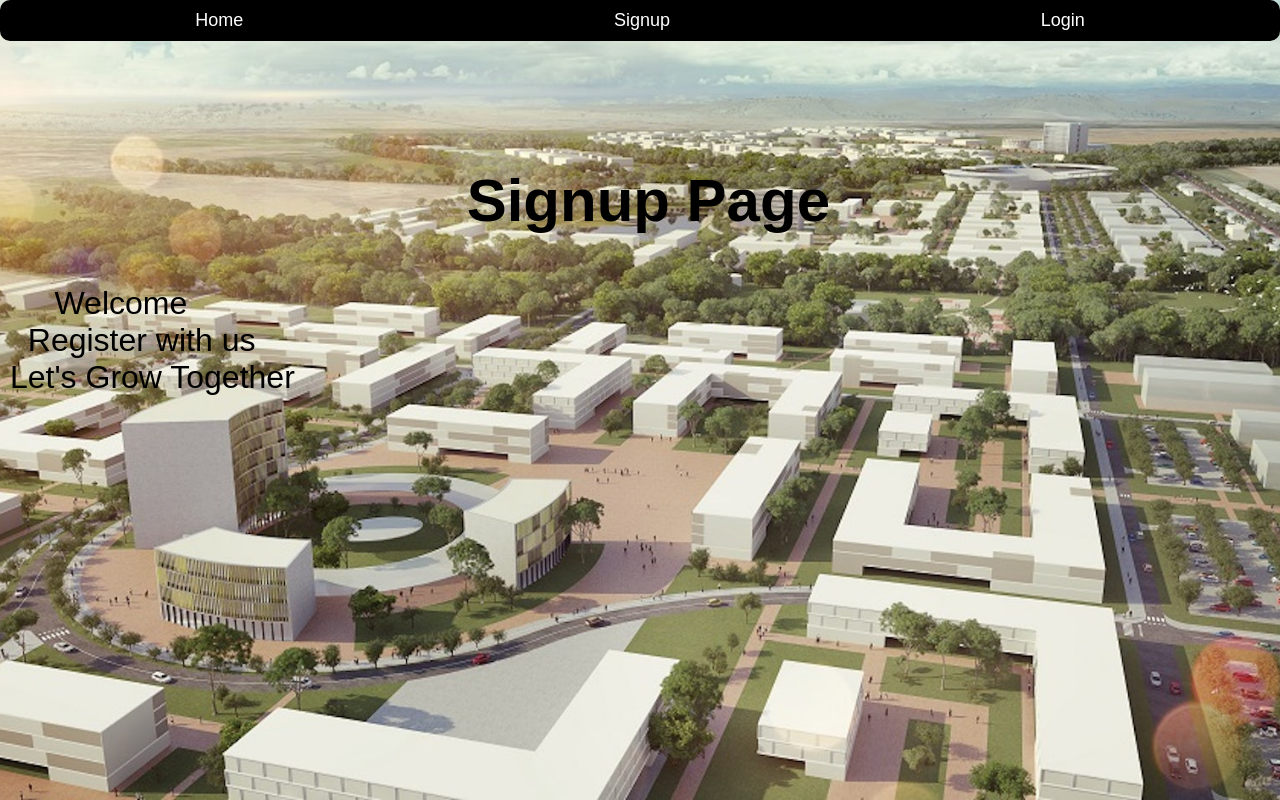
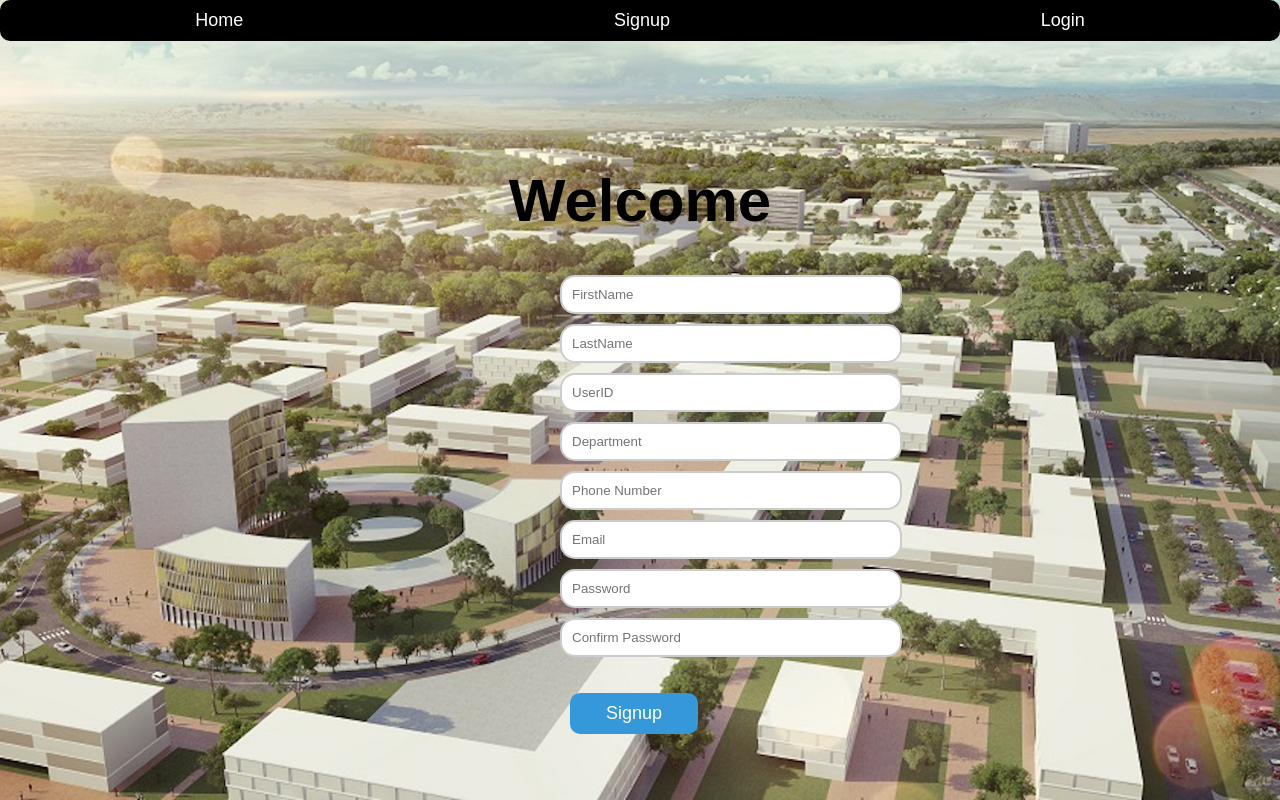
Before and after one commit to DHL-Code/StudentFacilityComplaintManagmentSystem, a React (Vite) app in the folder client/: page /Signup in a window 1280 px wide. Built offline with nearby package versions, Linux system fonts and the light colour scheme.

Commit message:
signup page with it's css

```diff
--- a/client/src/Signup.css
+++ b/client/src/Signup.css
@@ -1,5 +1,60 @@
-#Text{
+/* Login.css */
 
-margin-left: 10px;
-font-size: 32px;
+body {
+    margin: 0;
+    font-family: 'Arial', sans-serif;
+    background: url('./assets/wolkite.jpg') no-repeat center center fixed;
+    background-size: cover;
+    color: black;
+    /* Text color */
 }
+
+h1 {
+    text-align: center;
+    font-size: 60px;
+}
+
+
+.inline-heading {
+   margin-left: 10px;
+    font-size: 18px;
+    margin-bottom: 10px;
+    /* Space between label and input */
+}
+
+.inline-input {
+    width: 25%;
+ margin-left: 10%;
+    border: 2px solid #ccc;
+    border-radius: 5px;
+    outline: none;
+    transition: border 0.3s;
+
+
+}
+
+.inline-input:focus {
+    border-color: #3498db;
+    /* Change border color on focus */
+}
+
+.button {
+    background-color: #3498db;
+    /* Button color */
+    color: white;
+    padding: 10px;
+    border: none;
+    border-radius: 10px;
+    cursor: pointer;
+    width: 10%;
+    font-size: 18px;
+    transition: background-color 0.3s;
+    margin-left: 570px;
+    margin-top: 2%;
+
+}
+
+.button:hover {
+    background-color: #2980b9;
+    /* Darker shade on hover */
+}
--- a/client/src/Signup.jsx
+++ b/client/src/Signup.jsx
@@ -1,14 +1,38 @@
-// src/About.js
+// src/Contact.js
 import React from 'react';
-import './Signup.css'
+import './Signup.css';
+
 const Signup = () => {
-  return (
-    <>
 
-    <h1>&nbsp;Signup Page</h1>
-    <div className='center'>
+  return (<>
+    <h1 >Welcome</h1>
+    <div >
+      <div className="inline-heading">
+          <input type="text" placeholder='FirstName' className='inline-input' />
+        </div>
+        <div className="inline-heading">
+          <input type="text" placeholder='LastName' className='inline-input' />
+        </div>
+        <div className="inline-heading">
+          <input type="text" placeholder="UserID" className="inline-input"/>
+        </div>
+        <div className="inline-heading">
+          <input type="text" placeholder='Department' className='inline-input' />
+        </div>
+        <div className="inline-heading">
+          <input type="text" placeholder='Phone Number' className='inline-input' />
+        </div>
+        <div className="inline-heading">
+          <input type="email" placeholder='Email' className='inline-input' />
+        </div>
+        <div className="inline-heading">
+          <input type="password" placeholder='Password' className='inline-input' />
+        </div>
+        <div className="inline-heading">
+          <input type="password" placeholder='Confirm Password' className='inline-input' />
+        </div>
+        <input className='button' type="button" value="Signup" />
 
-      <p id='Text'> &nbsp;&nbsp;&nbsp;&nbsp; Welcome <br />&nbsp;&nbsp;Register with us <br />Let's Grow Together</p>
     </div></>
   );
 };
```
